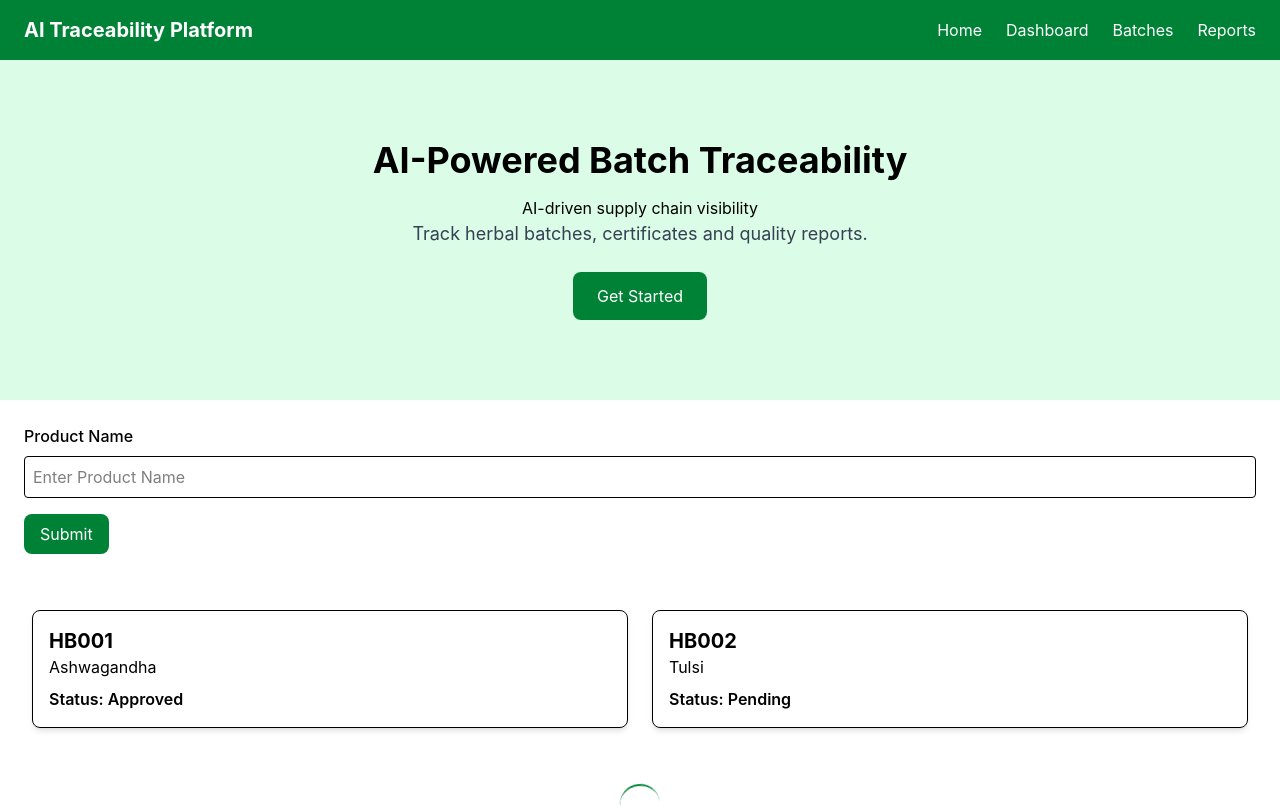
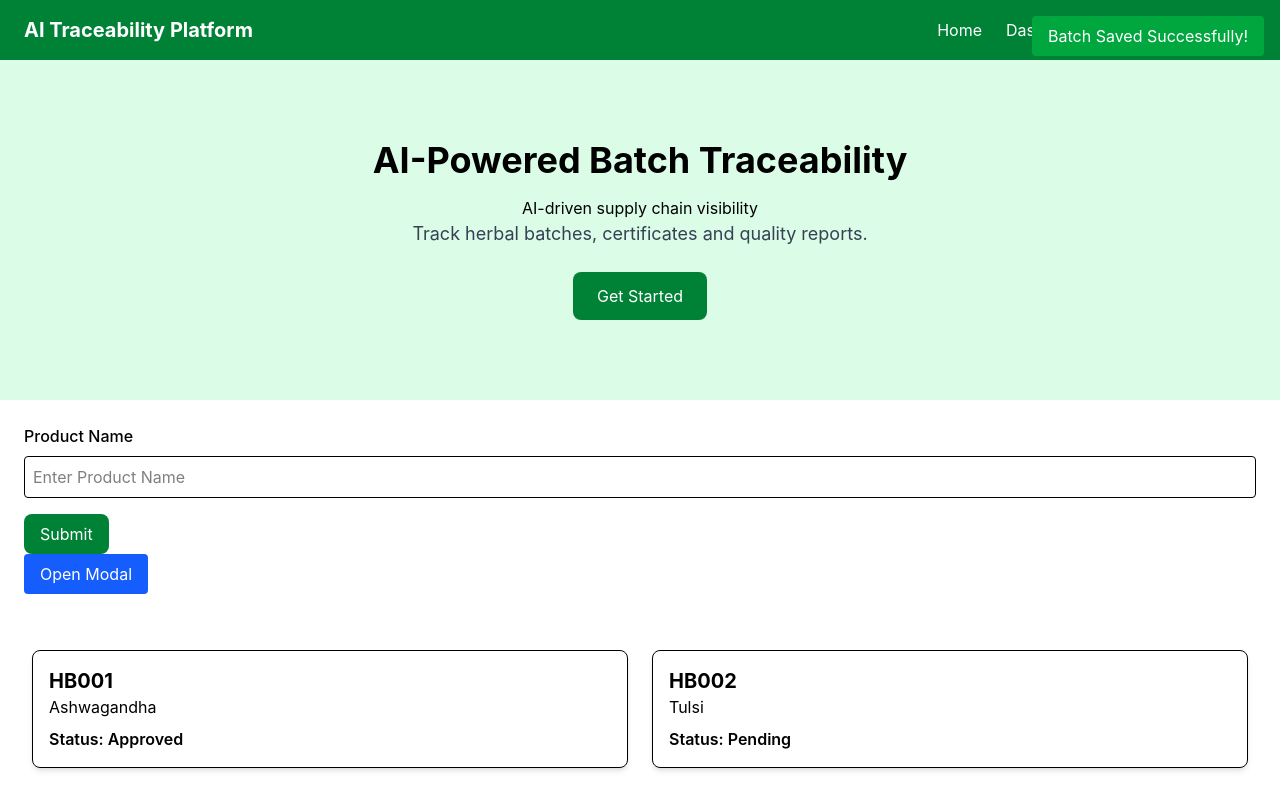
Before and after one commit to aviral-op/AI-Powered-Batch-Traceability-Platform, a React (Vite) app: page / in a window 1280 px wide. Shown: the top 808 px of the page. Built offline with nearby package versions, Linux system fonts and the light colour scheme.

Commit message:
feat: add modal, toast and loader components

```diff
--- /dev/null
+++ b/src/components/ui/Modal.jsx
@@ -0,0 +1,33 @@
+/**
+ * Modal Component
+ * Props:
+ * isOpen - open/close modal
+ * onClose - close function
+ * title - modal heading
+ * children - modal content
+ */
+
+function Modal({ isOpen, onClose, title, children }) {
+  if (!isOpen) return null;
+
+  return (
+    <div className="fixed inset-0 bg-black/50 flex justify-center items-center">
+      <div className="bg-white p-6 rounded-lg w-96 shadow-lg">
+        <div className="flex justify-between items-center mb-4">
+          <h2 className="text-xl font-bold">{title}</h2>
+
+          <button
+            onClick={onClose}
+            className="text-red-500 font-bold"
+          >
+            X
+          </button>
+        </div>
+
+        {children}
+      </div>
+    </div>
+  );
+}
+
+export default Modal;
--- /dev/null
+++ b/src/components/ui/Toast.jsx
@@ -0,0 +1,9 @@
+function Toast({ message }) {
+  return (
+    <div className="fixed top-4 right-4 bg-green-600 text-white px-4 py-2 rounded">
+      {message}
+    </div>
+  );
+}
+
+export default Toast;
--- /dev/null
+++ b/src/components/ui/index.jsx
@@ -0,0 +1,5 @@
+export { default as Button } from "./Button";
+export { default as Input } from "./Input";
+export { default as Modal } from "./Modal";
+export { default as Toast } from "./Toast";
+export { default as Loader } from "./Loader";
--- a/src/pages/Home.jsx
+++ b/src/pages/Home.jsx
@@ -1,3 +1,5 @@
+import { useState } from "react";
+import Modal from "../components/ui/Modal";
 import Loader from "../components/ui/Loader";
 import Button from "../components/ui/Button";
 import Input from "../components/ui/Input";
@@ -5,8 +7,10 @@ import Navbar from "../components/Navbar";
 import Hero from "../components/Hero";
 import BatchCard from "../components/BatchCard";
 import Footer from "../components/Footer";
+import Toast from "../components/ui/Toast";
 
 function Home() {
+  const [isModalOpen, setIsModalOpen] = useState(false);
   return (
     <div>
       <Navbar />
@@ -25,7 +29,13 @@ function Home() {
        onClick={() => alert("Button Clicked")}
       />
       </div>
-    </div>
+      <button
+      onClick={() => setIsModalOpen(true)}
+      className="bg-blue-600 text-white px-4 py-2 rounded"
+      >
+      Open Modal
+      </button>
+      </div>
 
       <div className="grid md:grid-cols-2 gap-6 p-8">
         <BatchCard
@@ -40,8 +50,18 @@ function Home() {
           status="Pending"
         />
       </div>
-      <Loader />
-      <Footer />
+     <Loader />
+
+     <Modal
+     isOpen={isModalOpen}
+    onClose={() => setIsModalOpen(false)}
+    title="Batch Information"
+     >
+    <p>This is a demo modal for Week 3.</p>
+    </Modal>
+
+    <Toast message="Batch Saved Successfully!" />
+    <Footer />
     </div>
   );
 }
```
